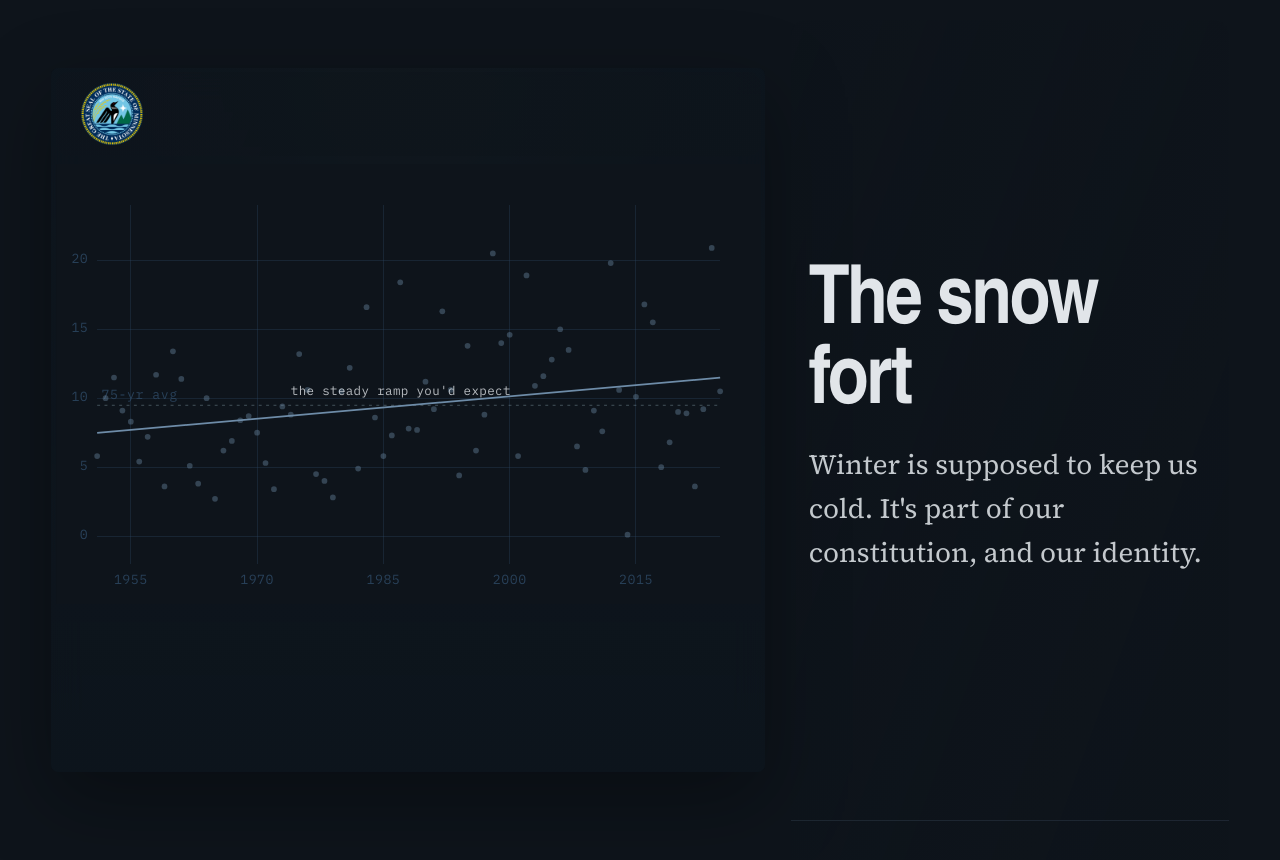
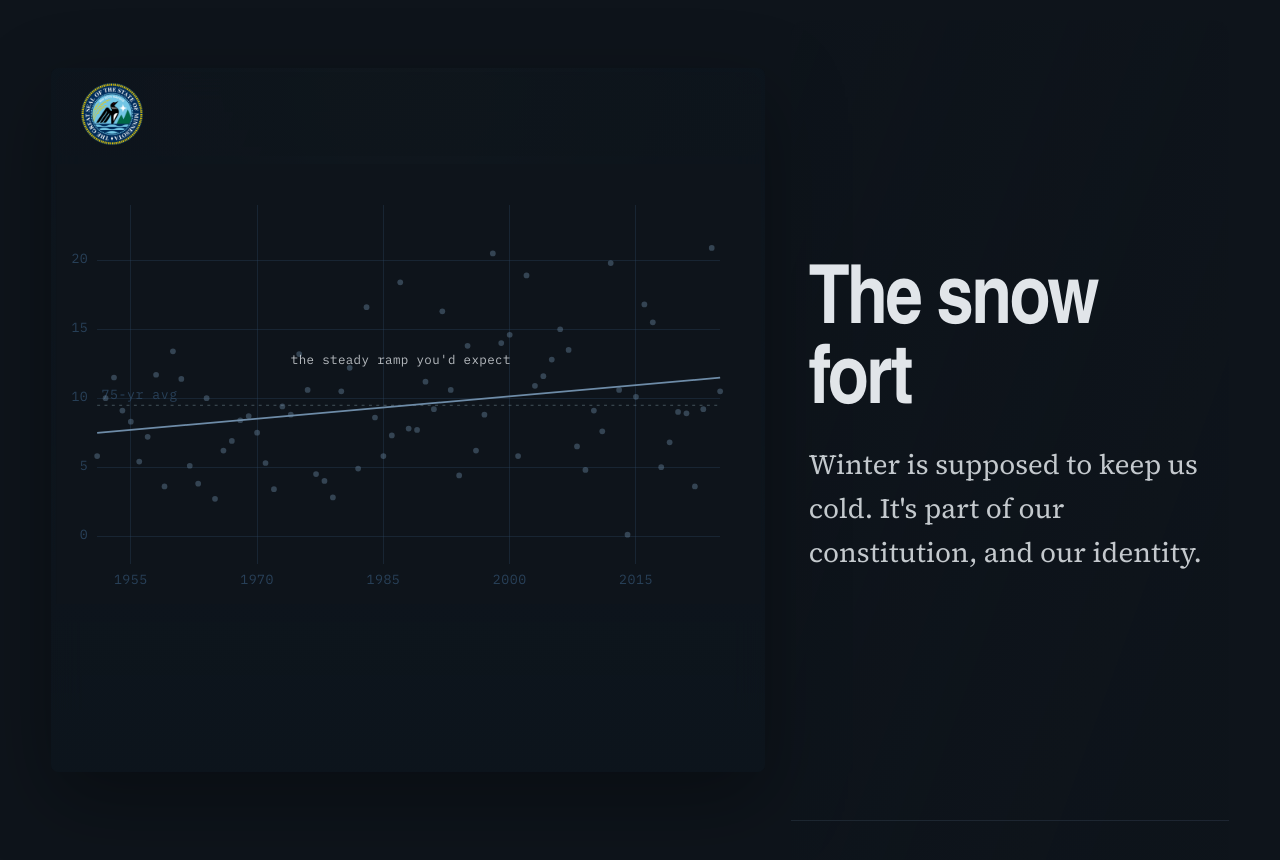
Before and after one commit to reggie-business/protogen-302-interactive-data-story, a Vue app: page / in a window 1280 px wide. Shown: the top 860 px of the page. Built offline with nearby package versions, Linux system fonts and the light colour scheme; a web font is replaced by a local one.

Commit message:
Place steady-ramp annotation between 10 and 15

```diff
--- a/src/components/WinterChart.vue
+++ b/src/components/WinterChart.vue
@@ -320,7 +320,7 @@ const scrubBandOpacity = computed(() => (props.activeBeat === 4 ? 1 : 0))
         />
         <text
           :x="x(1974)"
-          :y="Math.min(y(meanAvgLow), y(regression.startTemp + (regression.endTemp - regression.startTemp) * 0.45)) - 14"
+          :y="y(12.5)"
           class="winter-chart__annotation"
         >the steady ramp you'd expect</text>
       </g>
```
